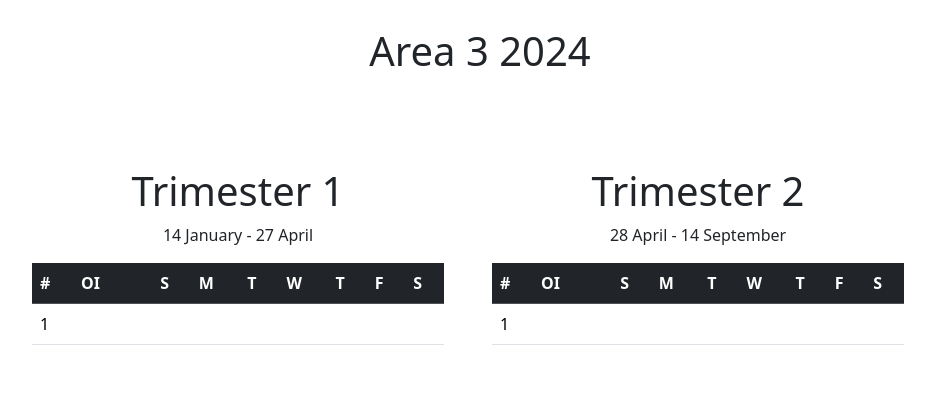
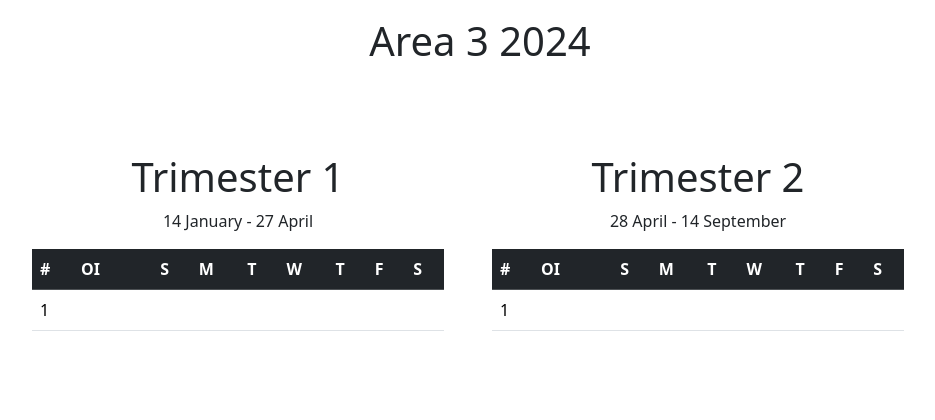
Before and after one commit to mhr320/vot-dream-sheet, a PHP site: page /vot-dream-sheet/schedules in a window 1280 px wide. Shown: the part 53-473 px from the top of the page, without its empty margins (160-1095 px from the left). Run offline with PHP 8.4, Linux system fonts and the light colour scheme; the visitor is signed in with stand-in values (Sample User, id 1); tables that the repository leaves empty or names only in its code hold one stand-in row (values such as "Sample post"); data that the repository does not hold is empty.

Commit message:
schedules update

```diff
--- a/private/views/schedules.view.php
+++ b/private/views/schedules.view.php
@@ -3,11 +3,11 @@
 <?php $i=1; $grpcount=0;?>
 
 <div style="min-width: 350px;">
-	<h1 class="text-center" style="margin-top: 70px;">Area 3 2024</h1>
+	<h1 class="text-center" style="margin-top: 60px;margin-bottom: 4px;">Area 3 2024</h1>
 
 	<div class="row container-fluid justify-content-center">
-		<div class="col-4 p-4  rounded" style="margin-top:60px;width:100%;max-width: 460px;background-color: white;">
-			<table class="table  table-hover">
+		<div class="col-4 p-4 rounded" style="margin-top:60px;width:100%;max-width: 460px;background-color: white;">
+			<table class="table table-hover">
 				<p class="h1 text-center">Trimester 1</p>
 				<p class="text-center">14 January - 27 April</p>
 				<tr class="table-dark"><th>#</th><th>OI</th><th></th><th>S</th><th>M</th><th>T</th><th>W</th><th>T</th><th>F</th><th>S</th></tr>
@@ -52,7 +52,7 @@
 			</table>
 		</div>
 		<?php $i=1;?>
-		<div class="col-4 p-4  rounded" style="margin-top:60px;width:100%;max-width: 460px;background-color: white;">
+		<div class="col-4 p-4 rounded" style="margin-top:60px;width:100%;max-width: 460px;background-color: white;">
 			<table class="table  table-hover">
 				<p class="h1 text-center">Trimester 2</p>
 				<p class="text-center">28 April - 14 September</p>
@@ -99,7 +99,7 @@
 				<?php endforeach;?>
 			</table>
 		</div>
-		<div class="col-4 p-4  rounded" style="margin-top:60px;width:100%;max-width: 460px;background-color: white;">
+		<div class="col-4 p-4 rounded" style="margin-top:60px;width:100%;max-width: 460px;background-color: white;">
 			<?php $i=1;?>
 				<table class="table  table-hover">
 					<p class="h1 text-center">Trimester 3</p>
```
